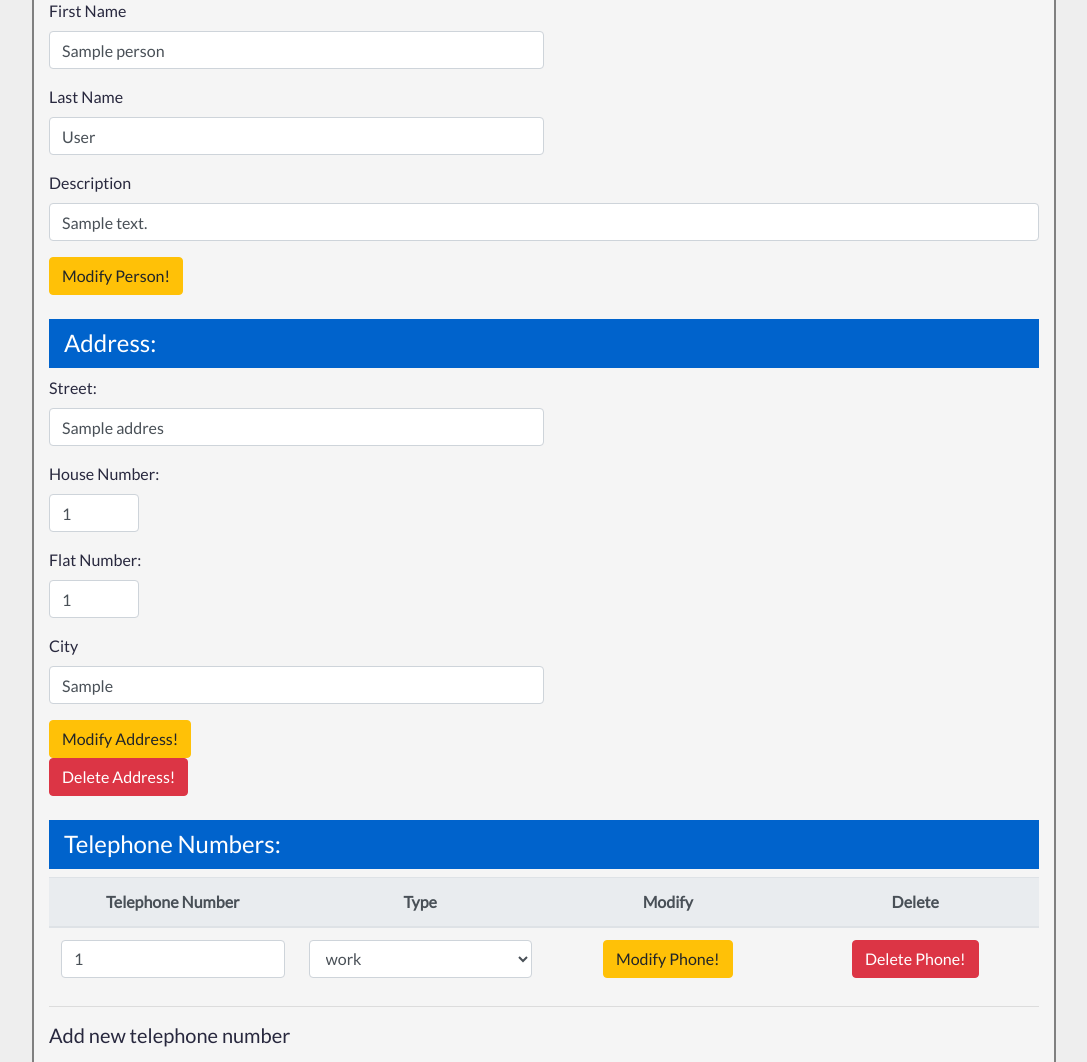
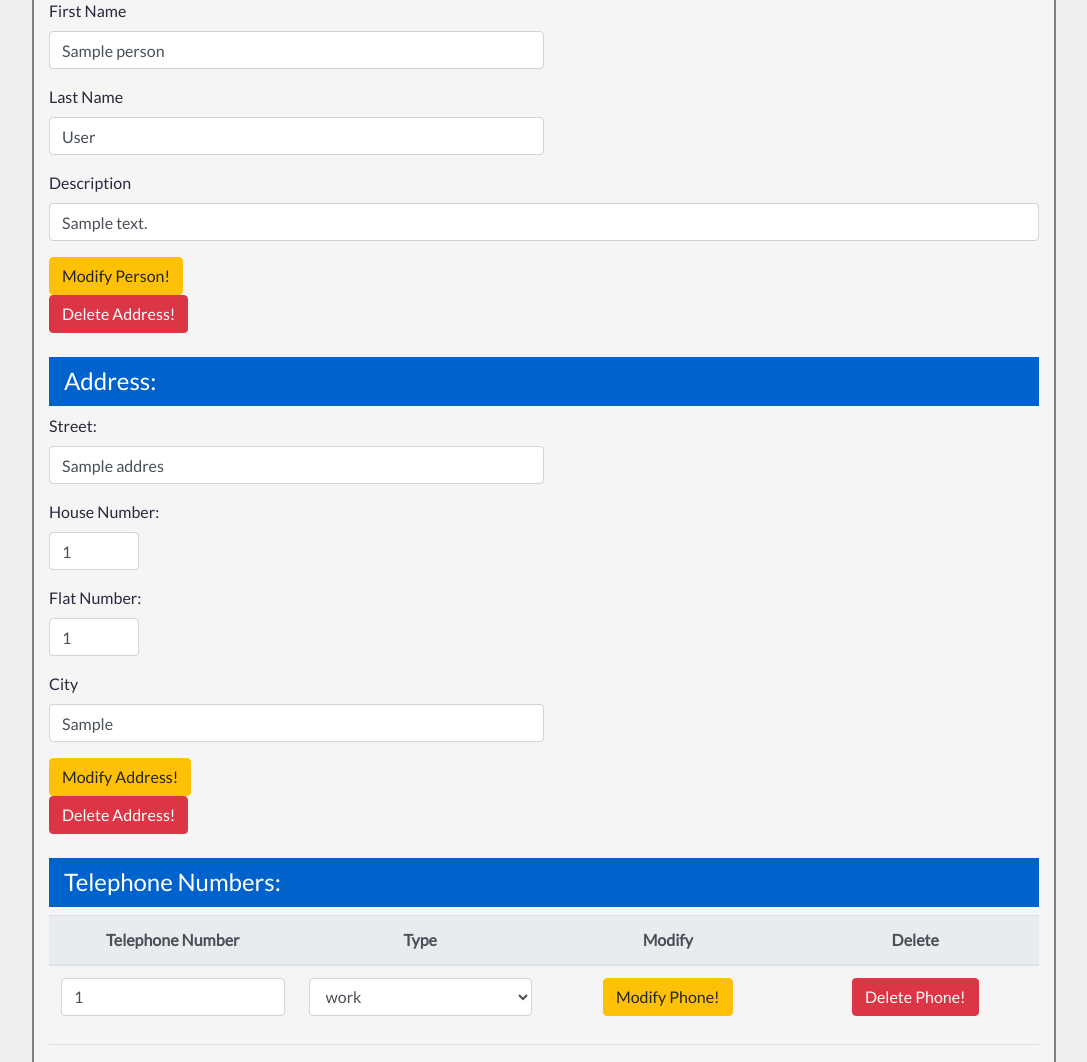
Before and after one commit to krzysztofkar/warsztat_indywidualny, a Django app: a page that uses contacts/templates/modify_person.html in a window 1280 px wide. Shown: the part 203-1265 px from the top of the page, without its empty margins (96-1183 px from the left). Run offline with Django 3.2, Linux system fonts and the light colour scheme; tables that the repository leaves empty hold one stand-in row (values such as "Sample post"); some libraries are stand-ins or nearby versions.

Commit message:
addded delete person

```diff
--- a/contacts/templates/modify_person.html
+++ b/contacts/templates/modify_person.html
@@ -26,7 +26,10 @@
         </div>
         <button type="submit" class="btn btn-warning">Modify Person!</button>
     </form>
-    <br>
+    <a href="/delete_person/{{ modified_person.id }}">
+        <button class="btn btn-danger">Delete Address!</button>
+    </a>
+    <br><br>
     <h4 class="h4 h4Colors">Address:</h4>
     {% if address %}
         <form action="/modify_address/{{ address.id }}" method="post">
@@ -159,7 +162,7 @@
     </table>
 
     <h4 class="h4 h4Colors">Email Addresses:</h4>
-<table class="table">
+    <table class="table">
         <thead class="thead-light">
         <tr>
             <th scope="col" class="centerTableCol">Email Address</th>
@@ -192,7 +195,7 @@
                         <button type="submit" class="btn btn-warning">Modify Email!</button>
                     </td>
                 </form>
-                <td class="centerTableCol"><a href="/delete_email/{{  email_address.id  }}">
+                <td class="centerTableCol"><a href="/delete_email/{{ email_address.id }}">
                     <button class="btn btn-danger">Delete Email!</button>
                 </a></td>
             </tr>
```
